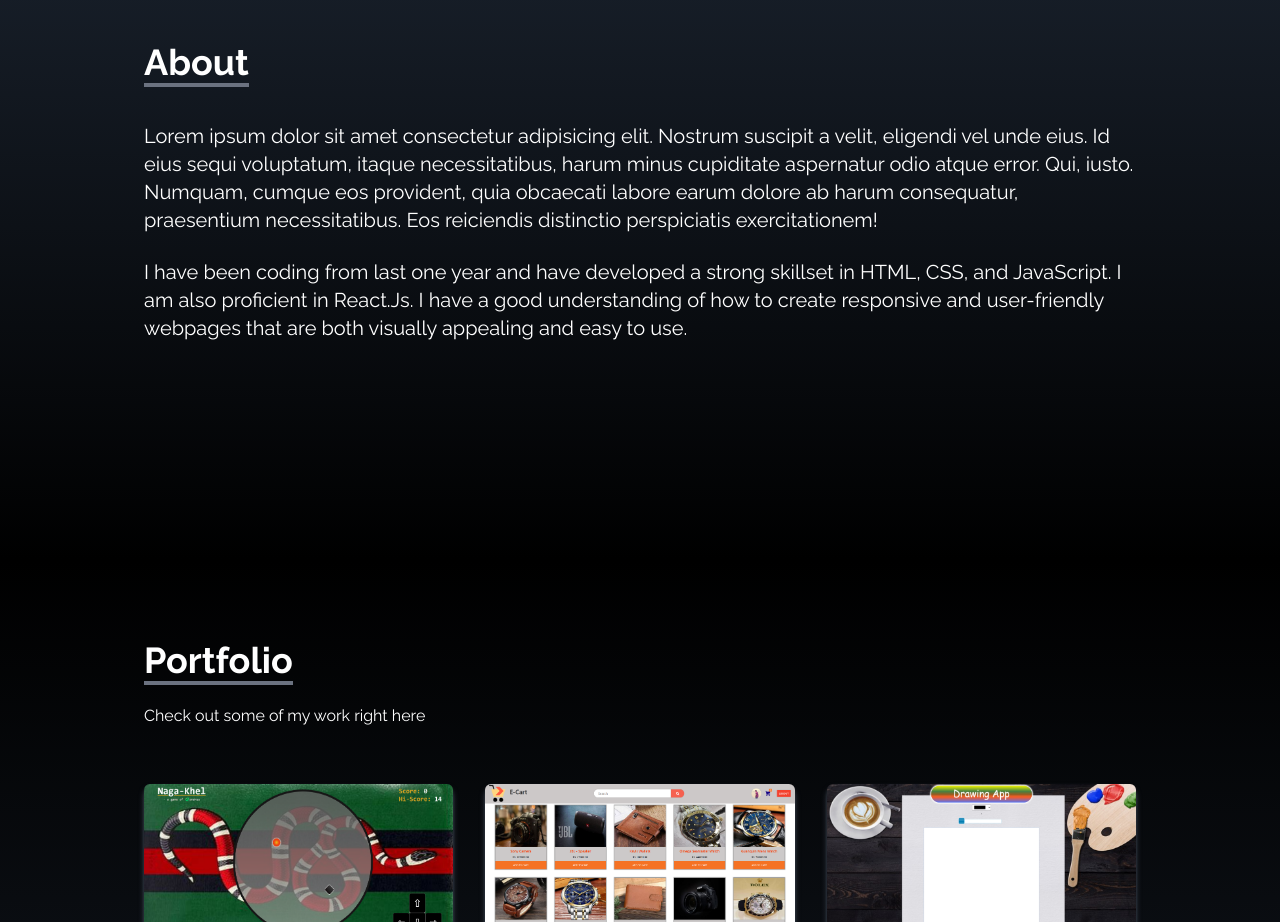
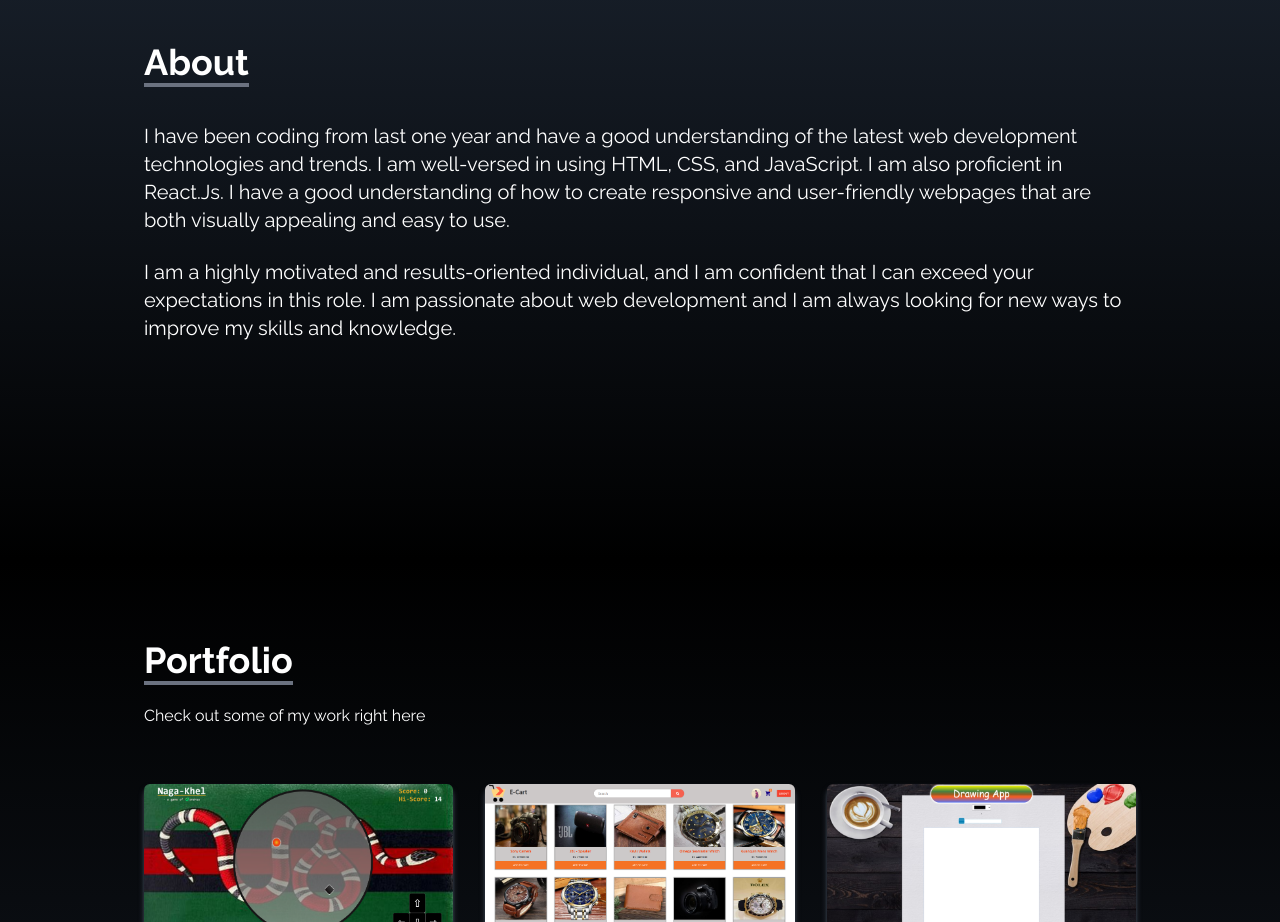
Before and after one commit to Rvp888/Portfolio-Website-by-React-Tailwind, a React (Create React App) app: page / in a window 1280 px wide. Shown: the part 1040-1962 px from the top of the page. Built offline with nearby package versions, Linux system fonts and the light colour scheme.

Commit message:
about section updated

```diff
--- a/src/components/About.jsx
+++ b/src/components/About.jsx
@@ -14,20 +14,19 @@ const About = () => {
         </div>
 
         <p className="text-xl mt-10 ">
-          Lorem ipsum dolor sit amet consectetur adipisicing elit. Nostrum
-          suscipit a velit, eligendi vel unde eius. Id eius sequi voluptatum,
-          itaque necessitatibus, harum minus cupiditate aspernatur odio atque
-          error. Qui, iusto. Numquam, cumque eos provident, quia obcaecati
-          labore earum dolore ab harum consequatur, praesentium necessitatibus.
-          Eos reiciendis distinctio perspiciatis exercitationem!
+          I have been coding from last one year and have a good understanding of
+          the latest web development technologies and trends. I am well-versed
+          in using HTML, CSS, and JavaScript. I am also proficient in React.Js.
+          I have a good understanding of how to create responsive and
+          user-friendly webpages that are both visually appealing and easy to
+          use.
         </p>
         <br />
         <p className="text-xl">
-          I have been coding from last one year and have developed a strong
-          skillset in HTML, CSS, and JavaScript. I am also proficient in React.Js.
-          I have a good understanding of how to create responsive
-          and user-friendly webpages that are both visually appealing and easy
-          to use.
+          I am a highly motivated and results-oriented individual, and I am
+          confident that I can exceed your expectations in this role. I am
+          passionate about web development and I am always looking for new ways
+          to improve my skills and knowledge.
         </p>
       </div>
     </div>
```
